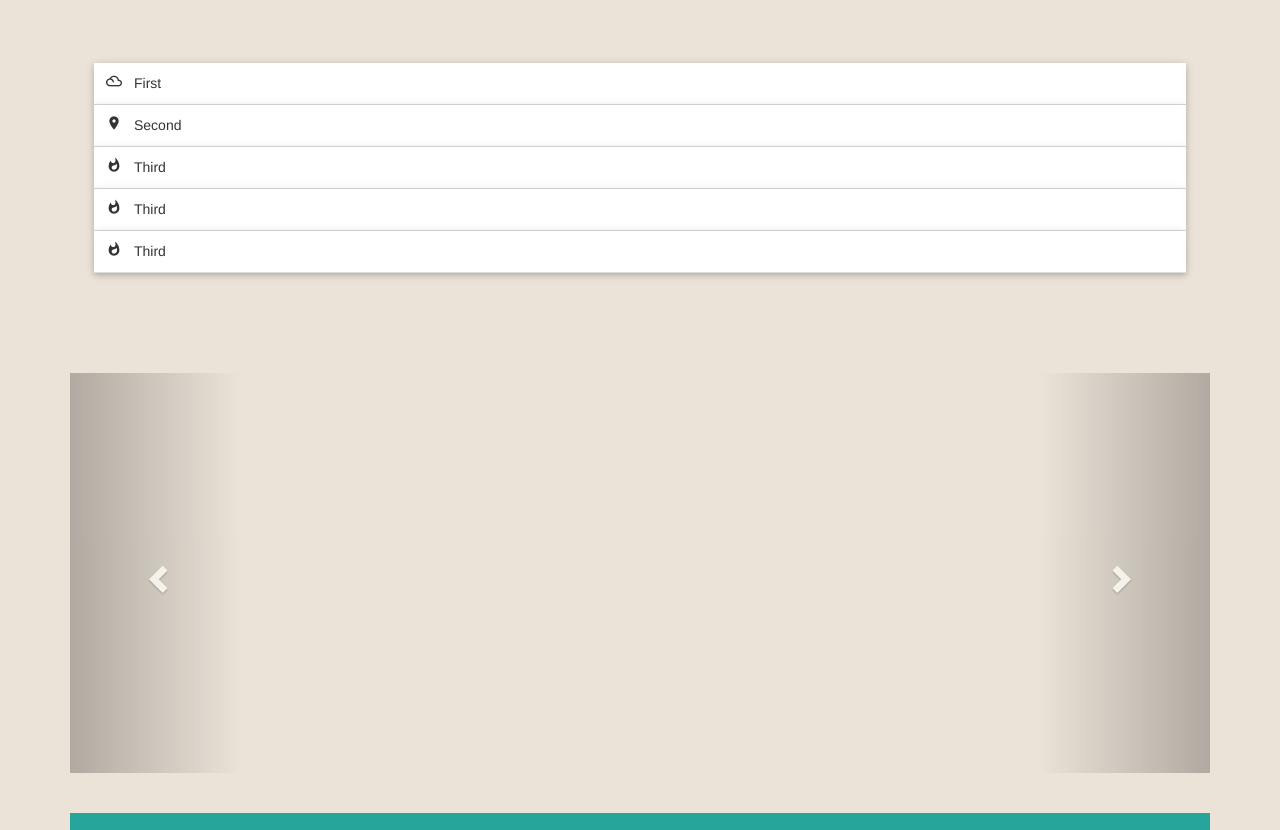
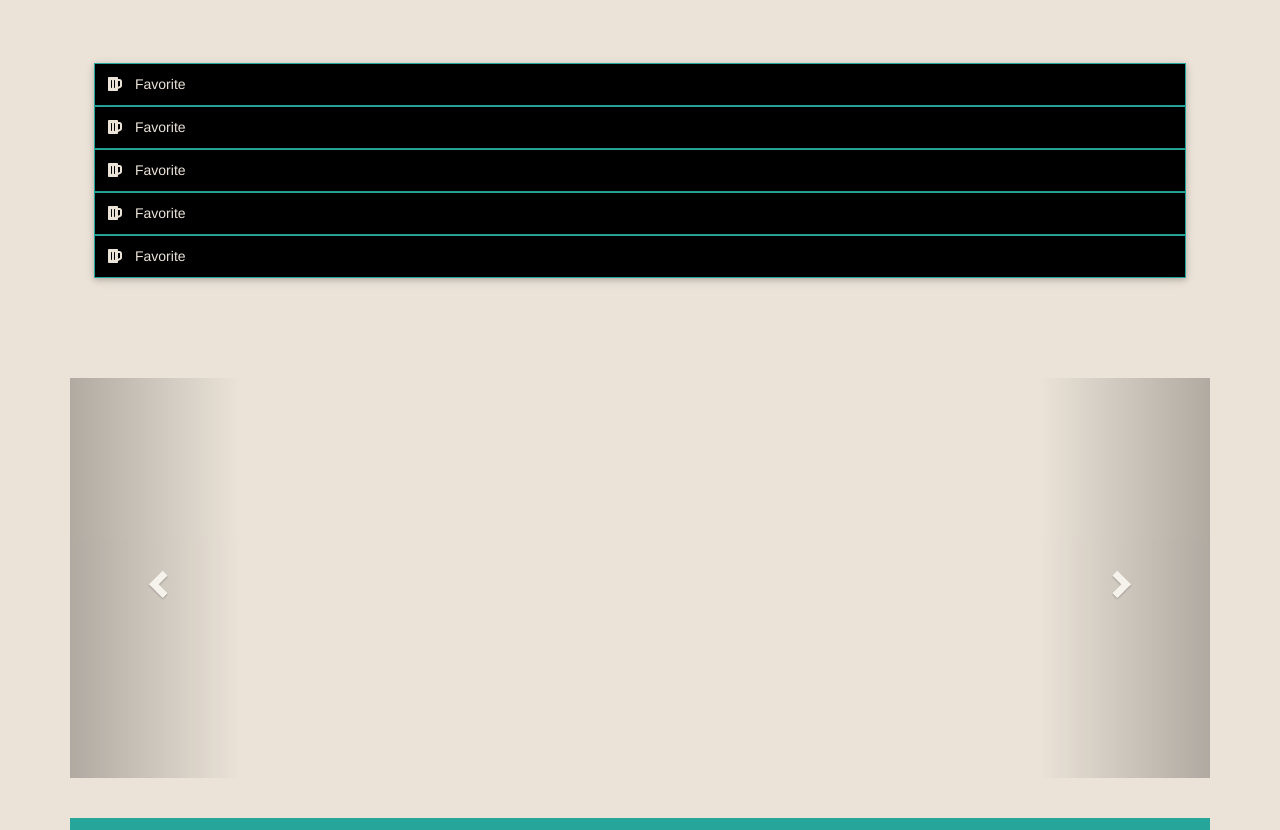
Before and after one commit to Josephjlyons/DraughtPicker, a plain HTML site: page index.html in a window 1280 px wide. Shown: the part 987-1817 px from the top of the page. Drawn offline with nearby package versions, Linux system fonts and the light colour scheme; a web font is replaced by a local one.

Commit message:
CSS applied to accordian

```diff
--- a/css/style.css
+++ b/css/style.css
@@ -138,6 +138,12 @@
   top:60px;
 } */
 
+div.collapsible-header{
+  background-color: black;
+  border: 1px solid #26A69A;
+  color:#EBE3D8;
+}
+
 button.favoriteBtn:hover {
   background-color: #26A69A;
   border:2px solid black;
--- a/index.html
+++ b/index.html
@@ -40,23 +40,23 @@
                 <div class="favorites col s12">
                     <ul class="collapsible popout">
                         <li>
-                          <div class="collapsible-header"><i class="material-icons">filter_drama</i>First</div>
+                          <div class="collapsible-header"><i class="material-icons"><span class="fas fa-beer"></span></i>Favorite</div>
                           <div class="collapsible-body"><span>Lorem ipsum dolor sit amet.</span></div>
                         </li>
                         <li>
-                          <div class="collapsible-header"><i class="material-icons">place</i>Second</div>
+                          <div class="collapsible-header"><i class="material-icons"><span class="fas fa-beer"></span></i>Favorite</div>
                           <div class="collapsible-body"><span>Lorem ipsum dolor sit amet.</span></div>
                         </li>
                         <li>
-                          <div class="collapsible-header"><i class="material-icons">whatshot</i>Third</div>
+                          <div class="collapsible-header"><i class="material-icons"><span class="fas fa-beer"></span></i>Favorite</div>
                           <div class="collapsible-body"><span>Lorem ipsum dolor sit amet.</span></div>
                         </li>
                         <li>
-                            <div class="collapsible-header"><i class="material-icons">whatshot</i>Third</div>
+                            <div class="collapsible-header"><i class="material-icons"><span class="fas fa-beer"></span></i>Favorite</div>
                             <div class="collapsible-body"><span>Lorem ipsum dolor sit amet.</span></div>
                         </li>
                         <li>
-                            <div class="collapsible-header"><i class="material-icons">whatshot</i>Third</div>
+                            <div class="collapsible-header"><i class="material-icons"><span class="fas fa-beer"></span></i>Favorite</div>
                             <div class="collapsible-body"><span>Lorem ipsum dolor sit amet.</span></div>
                         </li>
                       </ul>
```
